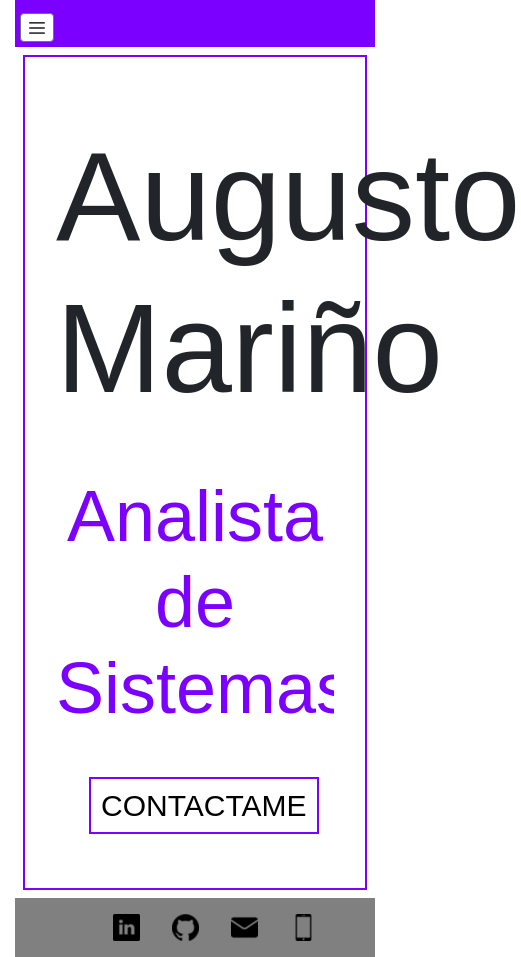
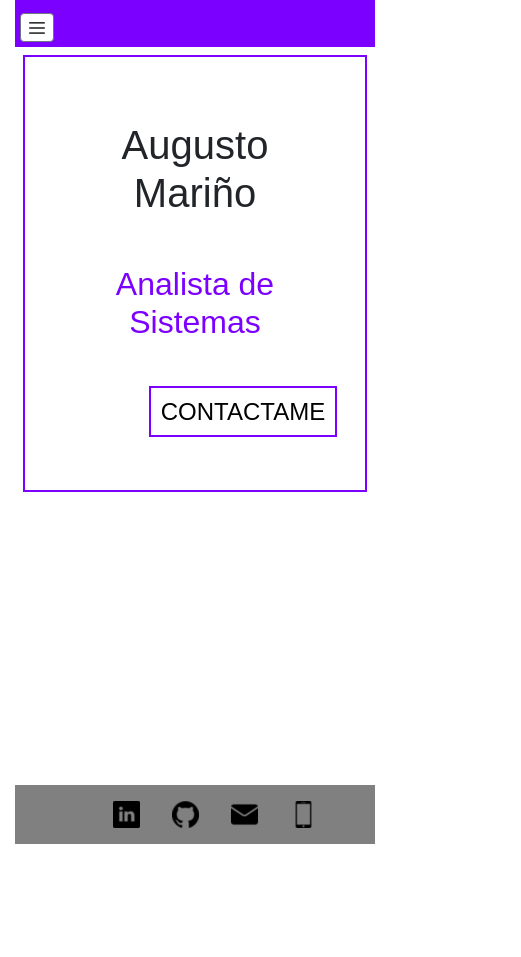
Before and after one commit to augusto1812/coderhouse_desarrolloWeb, a website: page index.html in a window 390 px wide. Shown: the whole page, 521 px wide, since content can reach past the window. After the commit the page ends 844 px from the top, so only its background shows below. Drawn offline with nearby package versions, Linux system fonts and the light colour scheme.

Commit message:
responsive index

```diff
--- a/index.html
+++ b/index.html
@@ -56,20 +56,20 @@
         <div id="carouselExampleSlidesOnly" class="carousel slide" data-ride="carousel">
           <div class="carousel-inner mt-5">
             <div class="carousel-item active" data-interval="3000">
-              <h2 class="display-3">Web Developer</h2>
+              <h2>Web Developer</h2>
             </div>
             <div class="carousel-item" data-interval="3000">
-              <h2 class="display-3">Analista de Sistemas</h2>
+              <h2>Analista de Sistemas</h2>
             </div>
             <div class="carousel-item" data-interval="3000">
-              <h2 class="display-3">Front End Developer</h2>
+              <h2>Front End Developer</h2>
             </div>
           </div>
         </div>
       </div>
-      <section class="m-5">
+      <div class="container m-5 text-center">
         <a href="contacto.html" class="contactameIndex">CONTACTAME</a>
-      </section>
+      </div>
     </main>
     <!-- FOOTER -->
     <footer class="footer">
--- a/scss/_generales.scss
+++ b/scss/_generales.scss
@@ -21,9 +21,7 @@ select,
 textarea {
   font-family: "europa", sans-serif;
 }
-h1 {
-  font-size: 15vh;
-}
+
 h1:hover {
   color: $bluePurple;
   transition: 400ms linear;
--- a/scss/_index.scss
+++ b/scss/_index.scss
@@ -1,6 +1,6 @@
 /* INDEX */
 .contactameIndex {
-  font-size: 30px;
+  font-size: 1.5rem;
   color: black;
   border: solid 2px $bluePurple;
   text-decoration: none;
--- a/scss/_responsive.scss
+++ b/scss/_responsive.scss
@@ -30,17 +30,29 @@
 // }
 
 /* Smartphones (portrait and landscape) ----------- */
-@media only screen and (min-device-width: 320px) and (max-device-width: 480px) {
+@media only screen and (min-width: 320px) and (max-width: 480px) {
+  body {
+    font-size: 0.01rem;
+  }
+
   h1 {
-    font-size: 2.2rem;
+    font-size: 1rem;
   }
   .tamanoIframe {
     max-width: 5rem;
     margin: 0.1rem auto 0.1rem auto;
   }
+  .contactameIndex {
+    font-size: 0.001rem;
+    color: whitesmoke;
+    border: solid 1px pink;
+    text-decoration: none;
+    padding: 0.1rem;
+    margin: 0.1rem;
+  }
 }
 /* iPads ----------- */
-@media only screen and (min-device-width: 768px) and (max-device-width: 1024px) and (orientation: portrait) {
+@media only screen and (min-width: 768px) and (max-width: 1024px) {
   h1 {
     font-size: 8.4rem;
   }
```
Also changed, not shown: quien_soy.html (+2 -2 lines), css/estilos.css.
